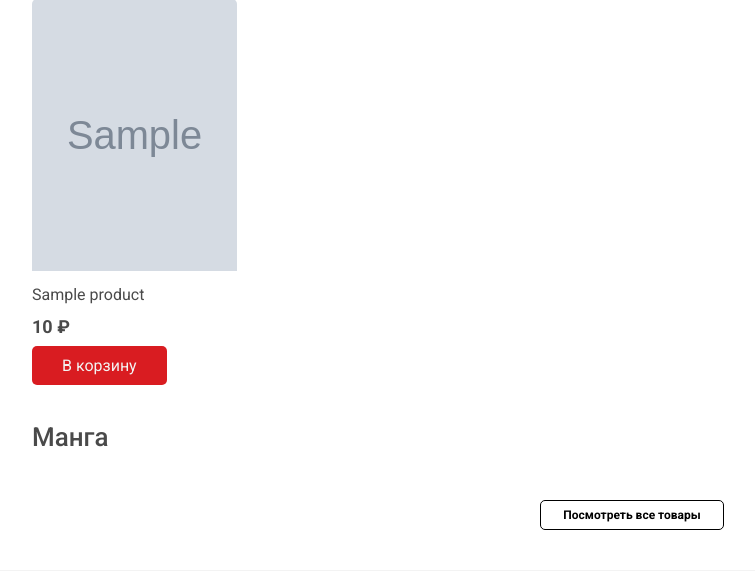
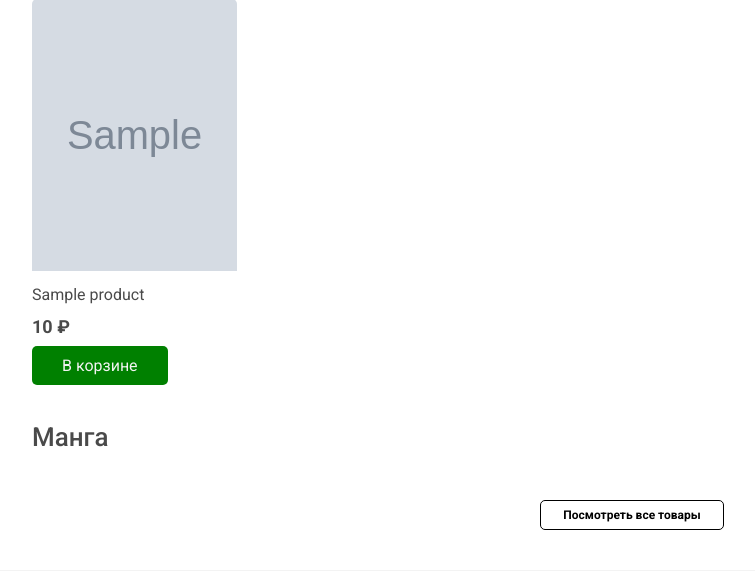
Before and after one commit to katsuyorii/yumezo, a Django app: page / in a window 1280 px wide. Shown: the part 472-1043 px from the top of the page, without its empty margins (8-763 px from the left). Run offline with Django 5.2, Linux system fonts and the light colour scheme; a user stored in the database is signed in; tables that the repository leaves empty hold one stand-in row (values such as "Sample post"); grey boxes marked "Sample" are stand-in pictures; parts of the project's set-up code (start-up, migrations or seed data) failed here and were passed over.

Commit message:
Fix problem to correct display of buttonts for cart

```diff
--- a/core/templates/core/index.html
+++ b/core/templates/core/index.html
@@ -33,7 +33,11 @@
                     {% else %}
                         <p class="main-hits-row-card-price">{{ hit.price }} ₽</p>
                     {% endif %}
-                    <a class="main-hits-row-card-btn" href="{% url 'cart_add' product_id=hit.pk %}">В корзину</a>
+                    {% if hit.pk in current_user_cart %}
+                        <a class="main-hits-row-card-btn-green" href="{% url 'cart' %}">В корзине</a>
+                    {% else %}
+                        <a class="main-hits-row-card-btn" href="{% url 'cart_add' product_id=hit.pk %}">В корзину</a>
+                    {% endif %}
                 </div>
             {% endfor %}
         </div>
--- a/core/views.py
+++ b/core/views.py
@@ -1,6 +1,10 @@
 from django.views.generic import TemplateView, ListView
+
 from .models import SliderImage, NewsProductImage
-from catalog.models import Product
+
+from catalog.models import Product, Cart
+
+from django.contrib.auth.models import AnonymousUser
 
 '''
     Класс-представление для страницы - "Главная".
@@ -21,6 +25,11 @@ class IndexView(ListView):
         context['slider_images'] = SliderImage.objects.all()
         context['news_product_images'] = NewsProductImage.objects.first()
         context['manga_list'] = Product.objects.filter(category__slug='manga', is_active=True)[:5].select_related('category')
+
+        if isinstance(self.request.user, AnonymousUser):
+            context['current_user_cart'] = None
+        else:
+             context['current_user_cart'] = Cart.objects.filter(user=self.request.user).values_list('product_id', flat=True)
 
         return context
 
--- a/static/css/style.css
+++ b/static/css/style.css
@@ -314,6 +314,14 @@ body {
 	padding: 10px 30px;
 }
 
+.main-hits-row-card-btn-green {
+	text-decoration: none;
+	color: var(--button-text-color);
+	background-color: green;
+	border-radius: 5px;
+	padding: 10px 30px;
+}
+
 .main-hits-row-card-btn:hover {
 	background-color: var(--text-link-color-dark);
 }
```
